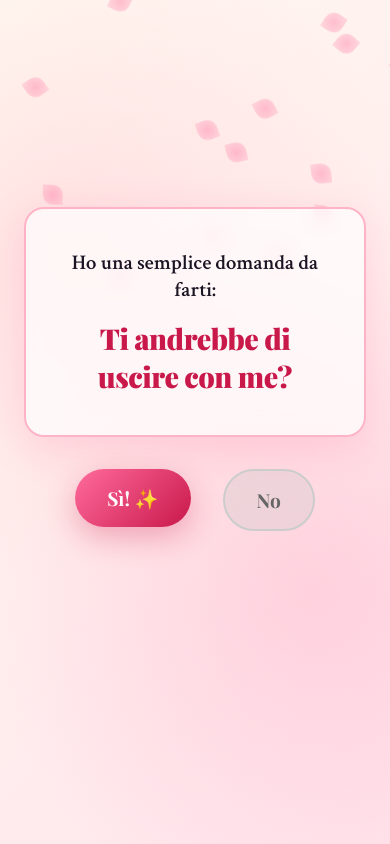
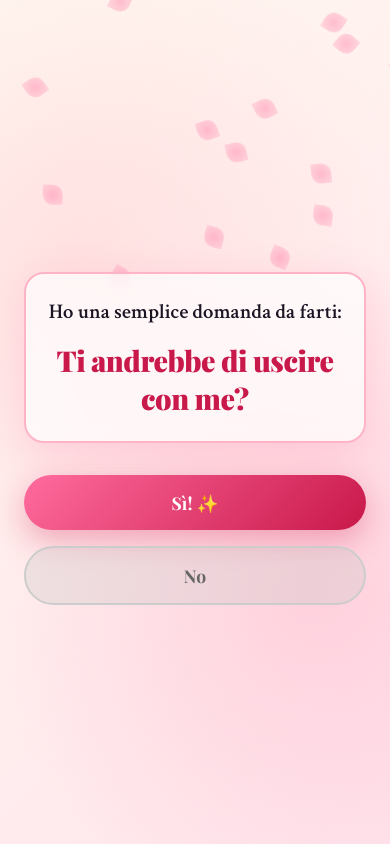
Before and after one commit to Muxy03/esci-con-me, a Svelte app: page / in a window 390 px wide. Built offline with nearby package versions, Linux system fonts and the light colour scheme.

Commit message:
fix mobile interface

```diff
--- a/package.json
+++ b/package.json
@@ -7,7 +7,8 @@
     "dev": "vite",
     "build": "vite build",
     "preview": "vite preview",
-    "deploy": "npm run build && gh-pages -d dist"
+    "deploy": "npm run build && gh-pages -d dist",
+    "clean": "rm -rf node_modules dist"
   },
   "devDependencies": {
     "@sveltejs/vite-plugin-svelte": "^6.0.0",
--- a/src/App.svelte
+++ b/src/App.svelte
@@ -442,4 +442,51 @@
       padding: 1rem 2rem;
     }
   }
+
+  @media (max-width: 600px) {
+    .options-container {
+      flex-direction: column;
+      gap: 15px;
+    }
+
+    .options-container img {
+      width: 100%;
+      max-width: 280px;
+      height: 180px;
+    }
+
+    .selector {
+      height: auto;
+      gap: 2em;
+      padding: 2rem 1.5rem;
+    }
+
+    .selector p {
+      font-size: 1.4rem;
+    }
+
+    .buttons {
+      flex-direction: column;
+      height: auto;
+      gap: 1rem;
+    }
+
+    .btn {
+      font-size: 1.1rem;
+      padding: 1rem 2.5rem;
+      width: 100%;
+    }
+
+    .question-box {
+      padding: 1.5rem 1rem;
+    }
+
+    .celebration-title {
+      font-size: clamp(2rem, 6vw, 4rem);
+    }
+
+    .celebration-text {
+      font-size: 1.4rem;
+    }
+  }
 </style>
```
